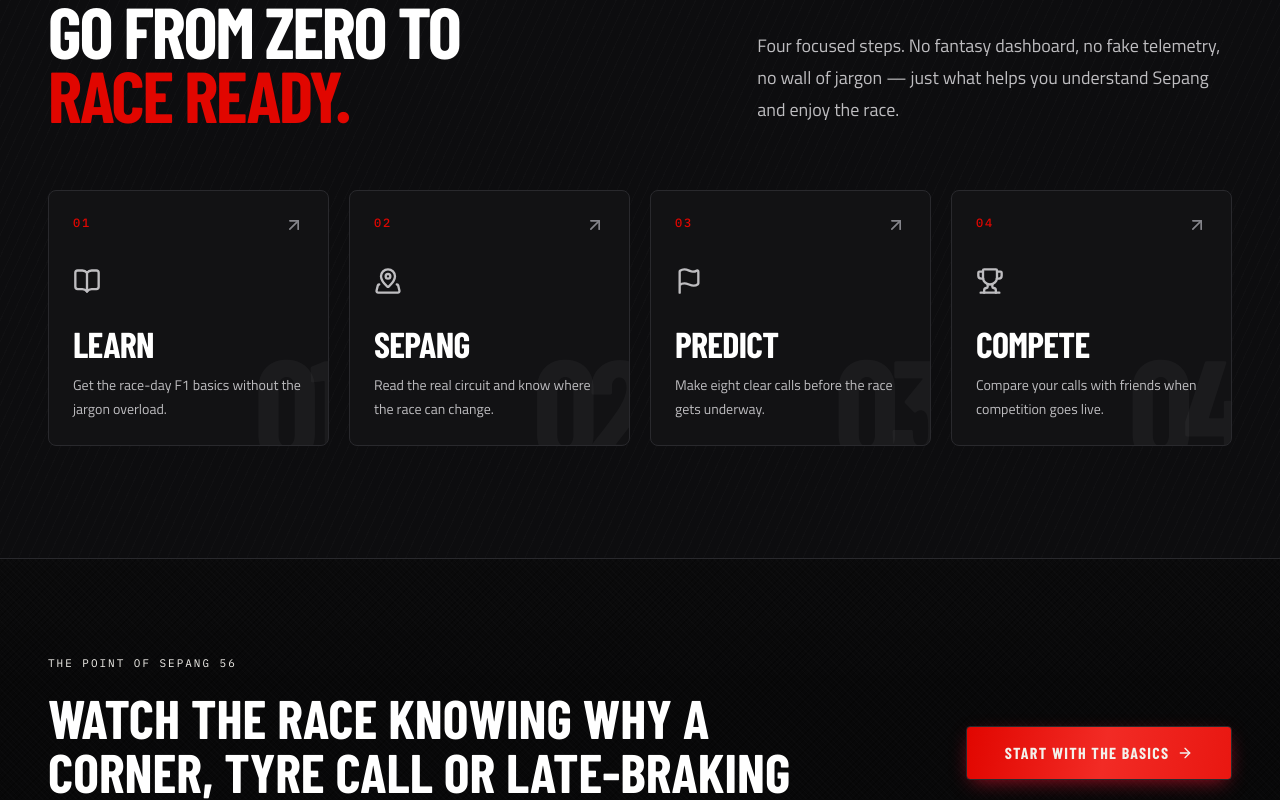
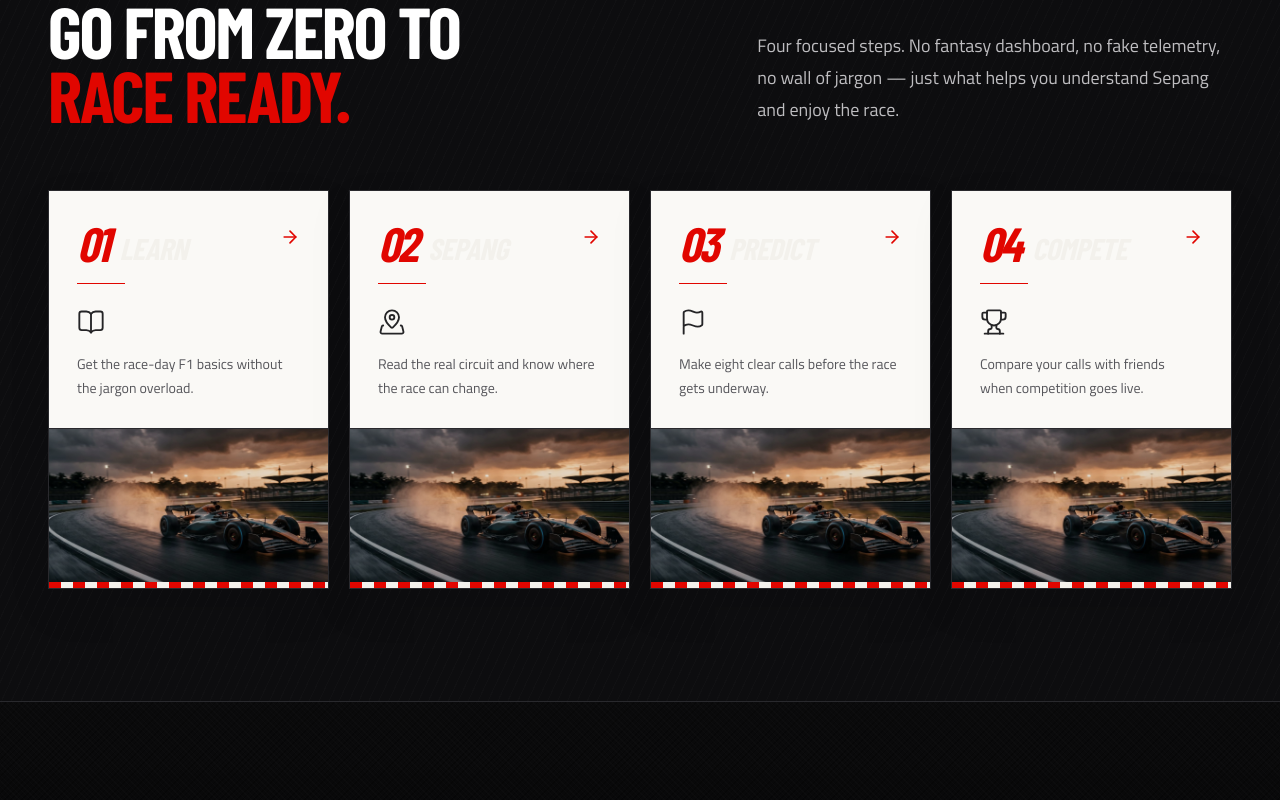
Before and after one commit to itsLucas02/f1-sepang, a Next.js app: page / in a window 1280 px wide. Shown: the part 1020-1820 px from the top of the page. Built offline with nearby package versions, Linux system fonts and the light colour scheme; a web font is replaced by a local one.

Commit message:
design: rebuild journey cards as editorial race panels

```diff
--- a/components/landing/journey-step-card.tsx
+++ b/components/landing/journey-step-card.tsx
@@ -1,5 +1,6 @@
+import Image from "next/image";
 import Link from "next/link";
-import { ArrowUpRight, type LucideIcon } from "lucide-react";
+import { ArrowRight, type LucideIcon } from "lucide-react";
 
 import { cn } from "@/lib/utils";
 
@@ -9,6 +10,7 @@
   description: string;
   href: string;
   icon: LucideIcon;
+  imagePosition?: string;
   className?: string;
 };
 
@@ -18,58 +20,56 @@
   description,
   href,
   icon: Icon,
+  imagePosition = "50% 50%",
   className,
 }: JourneyStepCardProps) {
   return (
     <Link
       href={href}
       className={cn(
-        "group relative isolate flex min-h-64 flex-col overflow-hidden rounded-lg border border-white/10 bg-surface-02 p-6 transition-[transform,border-color,background-color,box-shadow] duration-300",
-        "hover:-translate-y-1.5 hover:border-race-red/50 hover:bg-surface-03 hover:shadow-[0_18px_40px_-18px_rgba(0,0,0,0.9)]",
-        "focus-visible:outline-none focus-visible:ring-2 focus-visible:ring-teal",
+        "group relative isolate flex min-h-[390px] flex-col overflow-hidden border border-black/10 bg-[#faf9f6] text-[#111113] shadow-[0_18px_42px_rgba(0,0,0,0.08)] transition-[transform,border-color,box-shadow] duration-300",
+        "hover:-translate-y-1.5 hover:border-race-red/50 hover:shadow-[0_28px_54px_rgba(0,0,0,0.13)]",
+        "focus-visible:outline-none focus-visible:ring-2 focus-visible:ring-black",
         className,
       )}
     >
-      {/* oversized ghost numeral */}
-      <span
-        aria-hidden="true"
-        className="absolute -bottom-8 -right-3 font-display text-[9rem] font-extrabold leading-none tracking-[-0.07em] text-white/[0.04] transition-colors duration-300 group-hover:text-race-red/15"
-      >
+      <div className="relative z-10 flex flex-1 flex-col p-6 sm:p-7">
+        <div className="flex items-start justify-between gap-4">
+          <div className="flex items-end gap-3">
+            <span className="font-display text-5xl font-extrabold italic leading-none tracking-[-0.05em] text-race-red">
               {number}
             </span>
-
-      {/* corner heat wash */}
-      <span
+            <h3 className="pb-1 font-display text-2xl font-extrabold uppercase italic leading-none tracking-[-0.02em] sm:text-3xl">
+              {title}
+            </h3>
+          </div>
+          <ArrowRight
             aria-hidden="true"
-        className="absolute -right-16 -top-16 size-40 rounded-full bg-race-red/0 blur-2xl transition-colors duration-500 group-hover:bg-race-red/25"
-      />
-
-      <div className="relative z-10 flex items-start justify-between gap-5">
-        <span className="font-mono text-xs font-medium tracking-[0.16em] text-race-red">
-          {number}
-        </span>
-        <ArrowUpRight
-          aria-hidden="true"
-          className="size-5 text-text-muted transition-all duration-300 group-hover:-translate-y-0.5 group-hover:translate-x-0.5 group-hover:text-white"
+            className="mt-2 size-5 text-race-red transition-transform duration-300 group-hover:translate-x-1"
           />
         </div>
 
-      <Icon
-        aria-hidden="true"
-        className="relative z-10 mt-8 size-7 text-text-secondary transition-colors duration-300 group-hover:text-sunset"
-      />
+        <div className="mt-4 h-px w-12 bg-race-red" aria-hidden="true" />
 
-      <h3 className="relative z-10 mt-auto pt-8 font-display text-3xl font-extrabold uppercase leading-[0.9] tracking-[-0.02em] text-white sm:text-4xl">
-        {title}
-      </h3>
-      <p className="relative z-10 mt-3 text-sm leading-6 text-text-secondary">
+        <Icon aria-hidden="true" className="mt-6 size-7 stroke-[1.6] text-[#242426]" />
+        <p className="mt-4 max-w-[28ch] text-sm leading-6 text-[#55555a]">
           {description}
         </p>
+      </div>
 
-      <span
+      <div className="relative h-36 overflow-hidden border-t border-black/8 sm:h-40">
+        <Image
+          src="/hero-sepang.jpg"
+          alt=""
           aria-hidden="true"
-        className="absolute inset-x-0 bottom-0 h-[3px] origin-left scale-x-0 bg-[linear-gradient(90deg,var(--sepang-race-red),var(--sepang-sunset))] transition-transform duration-300 group-hover:scale-x-100 group-focus-visible:scale-x-100"
+          fill
+          sizes="(max-width: 768px) 100vw, 25vw"
+          className="object-cover grayscale-[0.15] transition duration-500 group-hover:scale-[1.035] group-hover:grayscale-0"
+          style={{ objectPosition: imagePosition }}
         />
+        <div className="absolute inset-0 bg-black/10" aria-hidden="true" />
+        <div className="kerb-stripe-thin absolute inset-x-0 bottom-0 h-1.5" aria-hidden="true" />
+      </div>
     </Link>
   );
 }
```
Lines whose indentation alone changed are shown as unchanged.
